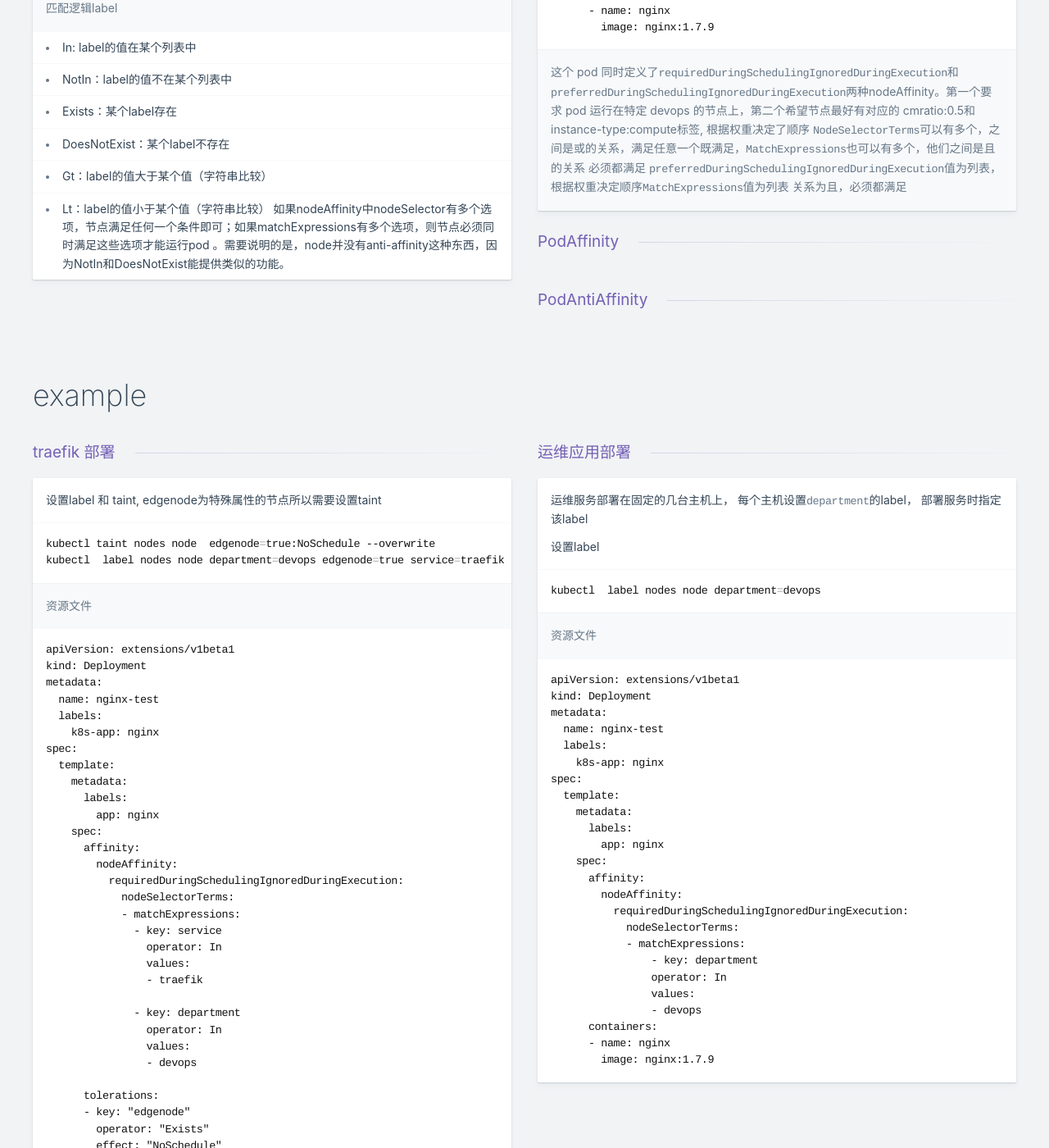
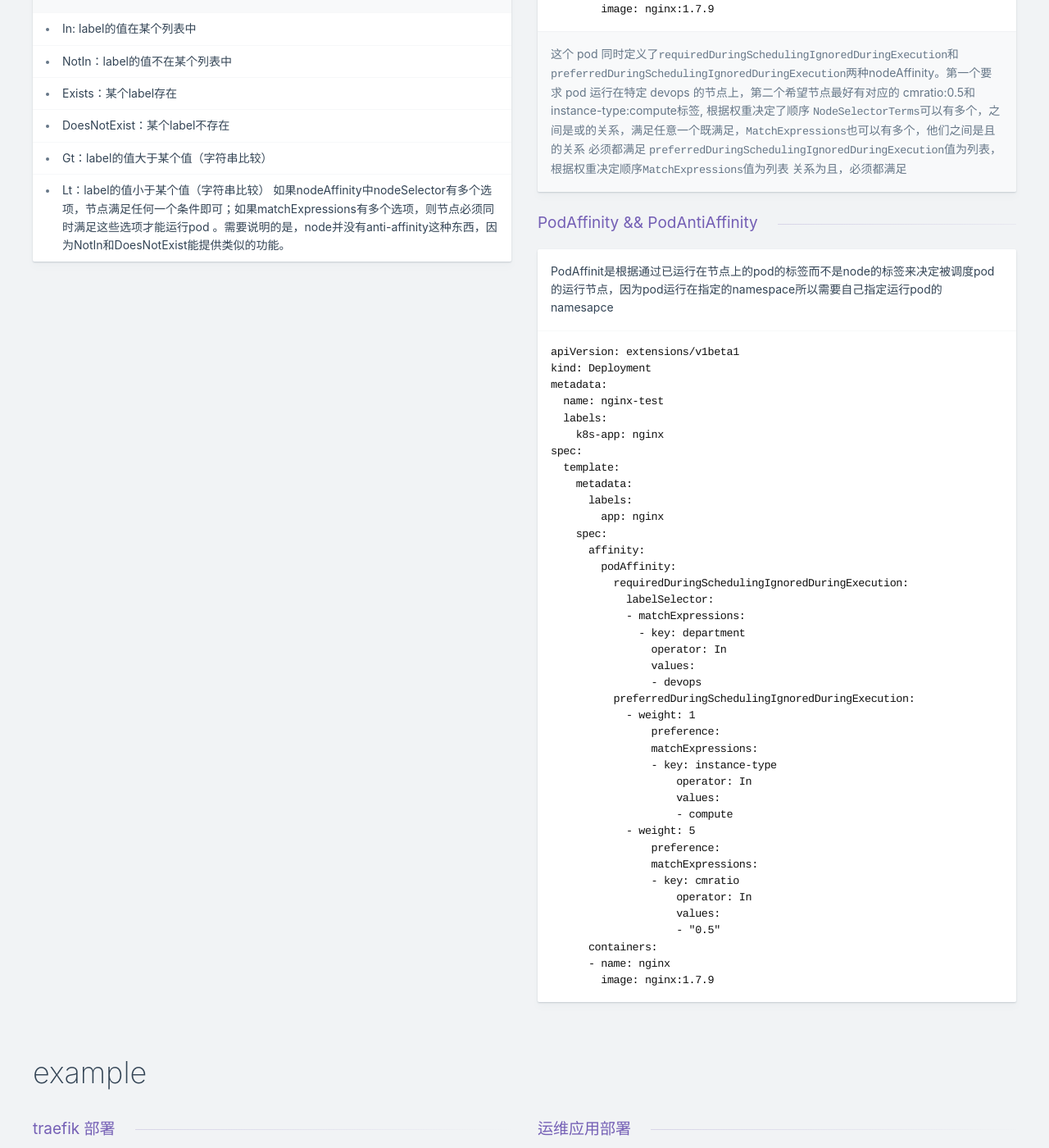
Before and after one commit to gongxiude/cheatsheets, a Jekyll site: the page built from kubernetes-label.md, in a window 1280 px wide and 1400 px high, scrolled down 1815 px. Shown: the whole window at 82% size. Built offline with Jekyll 4.4.1, drawn with Linux system fonts in a browser that asks for light colours; nearby versions of some CDN libraries; comment, search, counter and statistics services are not loaded; some of the changed text lies outside the part shown.

Commit message:
修改service to dedicated

````diff
--- a/kubernetes-label.md
+++ b/kubernetes-label.md
@@ -134,9 +134,49 @@ spec:
 `preferredDuringSchedulingIgnoredDuringExecution`值为列表，根据权重决定顺序`MatchExpressions`值为列表 关系为且，必须都满足
 
 
-### PodAffinity
-### PodAntiAffinity
-
+### PodAffinity && PodAntiAffinity
+PodAffinit是根据通过已运行在节点上的pod的标签而不是node的标签来决定被调度pod的运行节点，因为pod运行在指定的namespace所以需要自己指定运行pod的namesapce
+```yaml
+apiVersion: extensions/v1beta1
+kind: Deployment
+metadata:
+  name: nginx-test
+  labels:
+    k8s-app: nginx
+spec:
+  template:
+    metadata:
+      labels:
+        app: nginx
+    spec:
+      affinity:
+        podAffinity:
+          requiredDuringSchedulingIgnoredDuringExecution:
+            labelSelector:
+            - matchExpressions:
+              - key: department
+                operator: In
+                values:
+                - devops
+          preferredDuringSchedulingIgnoredDuringExecution:
+            - weight: 1
+                preference:
+                matchExpressions:
+                - key: instance-type
+                    operator: In
+                    values:
+                    - compute
+            - weight: 5
+                preference:
+                matchExpressions:
+                - key: cmratio
+                    operator: In
+                    values:
+                    - "0.5"
+      containers:
+      - name: nginx
+        image: nginx:1.7.9
+```
 ## example
 
 {:.-three-column}
````
Also changed, not shown: other parts of kubernetes-label.md (+2 -2 lines).
